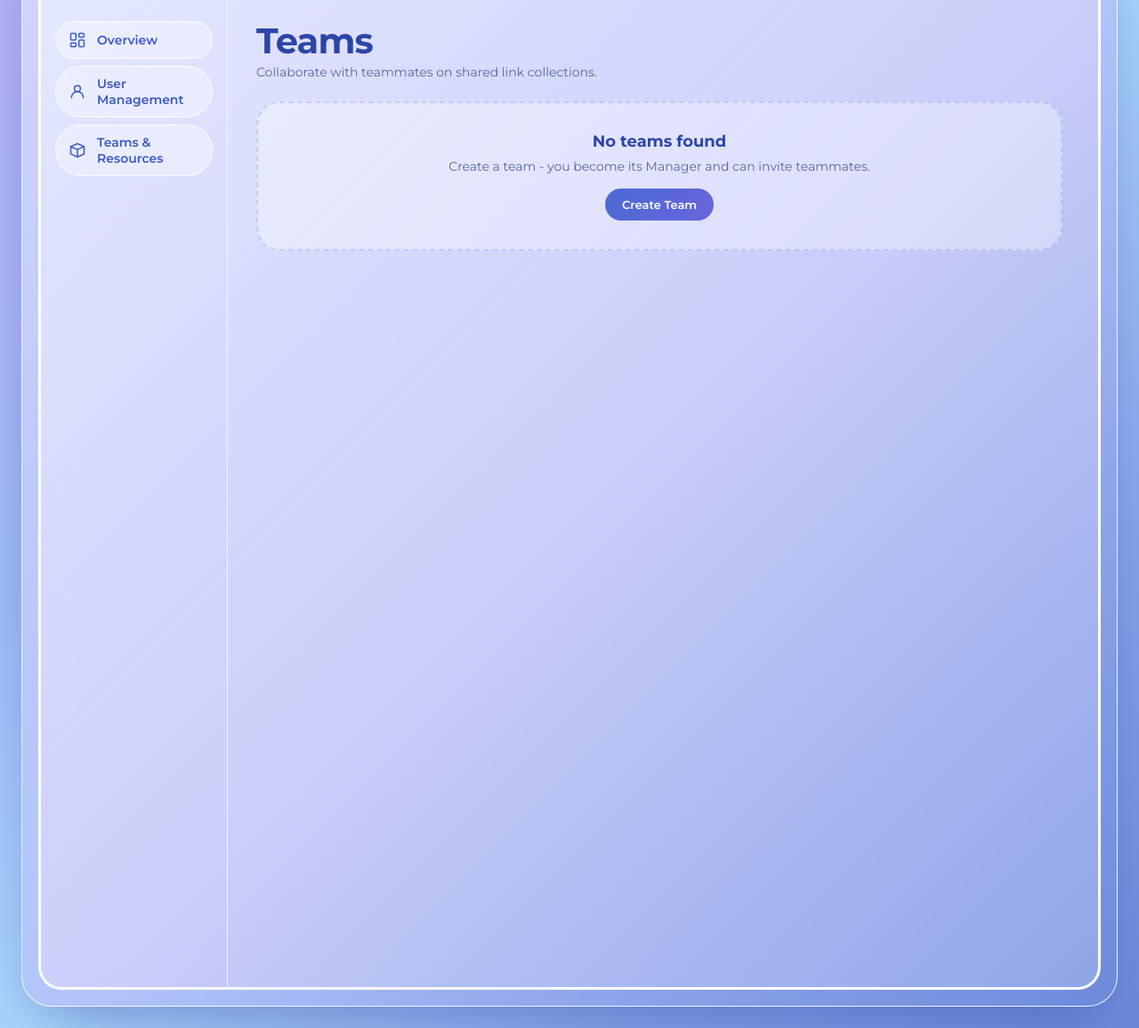
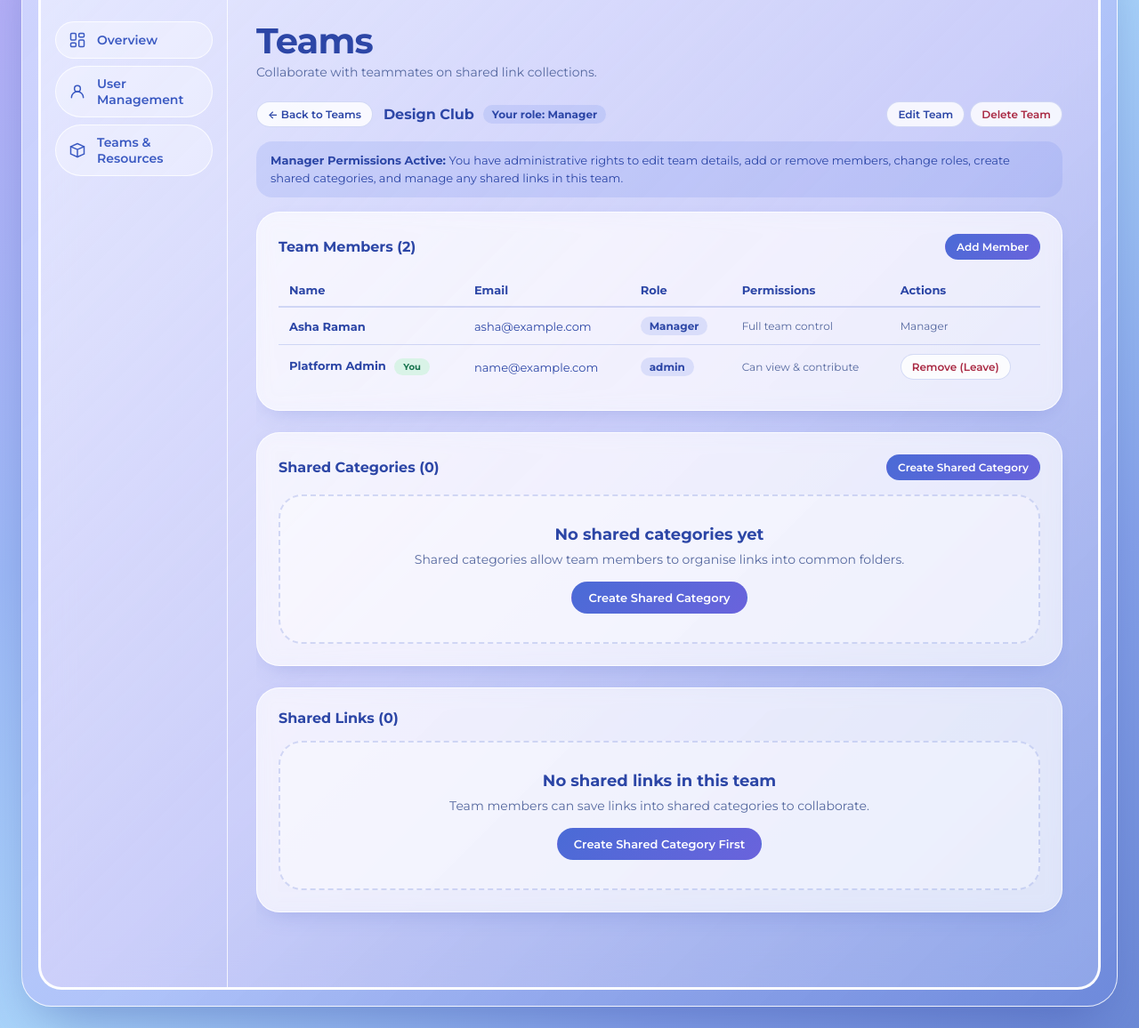
Before and after one commit to jaiharini004/LinkSphere, a Flask app: page /teams in a window 1280 px wide. Shown: the part 111-1267 px from the top of the page at 89% size. Run offline with Flask 3, Linux system fonts and the light colour scheme; the visitor is signed in with stand-in values (Sample User, id 1); data comes from the database, SQL or seed files in the repository; tables that the repository leaves empty hold one stand-in row (values such as "Sample post").

Commit message:
updated files

```diff
--- a/app/config.py
+++ b/app/config.py
@@ -20,6 +20,9 @@
         print("[LinkSphere] No Supabase DATABASE_URL configured. Falling back to local SQLite: sqlite:///linksphere.db")
 
     SQLALCHEMY_TRACK_MODIFICATIONS = False
+    SQLALCHEMY_ENGINE_OPTIONS = {
+        'connect_args': {'prepare_threshold': None}
+    } if ('pooler.supabase.com' in RAW_DATABASE_URL or ':6543' in RAW_DATABASE_URL) else {}
 
     # n8n Automation Webhooks
     N8N_INVITE_WEBHOOK_URL = os.getenv('N8N_INVITE_WEBHOOK_URL', '').strip()
--- a/app/routes/user.py
+++ b/app/routes/user.py
@@ -1,7 +1,8 @@
 from datetime import datetime
 from flask import Blueprint, render_template, request, redirect, url_for, jsonify, abort, flash
 from app.extensions import db
-from app.models import Link, Category, Team, Folder
+from sqlalchemy import func
+from app.models import User, Link, Category, Team, Folder, TeamMember
 from app.helpers import (
     get_current_user,
     login_required,
@@ -669,18 +670,34 @@
         except (ValueError, TypeError):
             pass
 
-    teams_list = Team.query.filter_by(manager_id=user.id).order_by(Team.created_at.desc()).all()
+    # Find all teams where user is manager or a member
+    member_team_ids = [m.team_id for m in TeamMember.query.filter((TeamMember.user_id == user.id) | (TeamMember.email == user.email)).all()]
+    teams_list = Team.query.filter(
+        (Team.manager_id == user.id) | (Team.id.in_(member_team_ids))
+    ).order_by(Team.created_at.desc()).all()
 
     active_team = None
     shared_categories = []
     shared_links = []
+    is_manager = False
 
     if team_id:
-        active_team = Team.query.filter_by(id=team_id, manager_id=user.id).first()
-        if not active_team and teams_list:
-            active_team = teams_list[0]
+        active_team = Team.query.filter(
+            (Team.id == team_id) & ((Team.manager_id == user.id) | (Team.id.in_(member_team_ids)))
+        ).first()
+
+    if not active_team and teams_list:
+        active_team = teams_list[0]
 
     if active_team:
+        is_manager = (active_team.manager_id == user.id)
+        if not is_manager:
+            user_mem = TeamMember.query.filter_by(team_id=active_team.id).filter(
+                (TeamMember.user_id == user.id) | (TeamMember.email == user.email)
+            ).first()
+            if user_mem and user_mem.role == 'Manager':
+                is_manager = True
+
         shared_categories = Category.query.filter_by(team_name=active_team.name).all()
         cat_ids = [c.id for c in shared_categories]
         if cat_ids:
@@ -693,6 +710,7 @@
         'user/teams.html',
         teams=teams_list,
         active_team=active_team,
+        is_manager=is_manager,
         shared_categories=shared_categories,
         shared_links=shared_links,
         active_page='teams',
@@ -745,11 +763,34 @@
     team = Team.query.filter_by(id=team_id, manager_id=user.id).first_or_404()
 
     data = request.get_json(silent=True) or request.form
-    email = (data.get('email') or '').strip()
+    email = (data.get('email') or '').strip().lower()
     role = (data.get('role') or 'Member').strip()
 
     if not email:
         return jsonify({'error': 'Please provide an email address.'}), 400
+
+    # Check if target is manager
+    if team.owner and team.owner.email.lower() == email:
+        return jsonify({'error': 'User is already the manager of this team.'}), 400
+
+    # Check if already a member
+    existing = TeamMember.query.filter_by(team_id=team.id).filter(func.lower(TeamMember.email) == email).first()
+    if existing:
+        return jsonify({'error': f"'{email}' is already a member of this team."}), 400
+
+    # Check if registered user exists
+    reg_user = User.query.filter(func.lower(User.email) == email).first()
+    if reg_user and reg_user.is_admin:
+        return jsonify({'error': 'Platform administrators cannot be added as regular team members.'}), 400
+
+    member = TeamMember(
+        team_id=team.id,
+        user_id=reg_user.id if reg_user else None,
+        email=email,
+        role=role
+    )
+    db.session.add(member)
+    db.session.commit()
 
     from app.helpers import send_invitation_email
     webhook_sent = False
@@ -761,11 +802,49 @@
 
     return jsonify({
         'status': 'ok',
-        'message': f'Invitation sent to {email}',
+        'message': f'Added {email} to {team.name} as {role}',
         'email': email,
         'role': role,
+        'members_count': team.members_count,
         'webhook_sent': webhook_sent
     })
+
+
+@user_bp.route('/teams/<int:team_id>/members/<int:member_id>/delete', methods=['POST'])
+@login_required
+def remove_team_member(team_id, member_id):
+    user = get_current_user()
+    team = Team.query.get_or_404(team_id)
+    member = TeamMember.query.filter_by(id=member_id, team_id=team.id).first_or_404()
+
+    # Permission check: team manager OR the member themselves
+    is_manager = (team.manager_id == user.id)
+    is_self = (member.user_id == user.id or member.email.lower() == user.email.lower())
+
+    if not (is_manager or is_self):
+        return jsonify({'error': 'You do not have permission to remove this member.'}), 403
+
+    db.session.delete(member)
+    db.session.commit()
+    return jsonify({'status': 'ok', 'message': 'Member removed from team.', 'members_count': team.members_count})
+
+
+@user_bp.route('/teams/<int:team_id>/members/<int:member_id>/role', methods=['POST'])
+@login_required
+def change_team_member_role(team_id, member_id):
+    user = get_current_user()
+    team = Team.query.filter_by(id=team_id, manager_id=user.id).first_or_404()
+    member = TeamMember.query.filter_by(id=member_id, team_id=team.id).first_or_404()
+
+    data = request.get_json(silent=True) or request.form
+    new_role = (data.get('role') or 'Member').strip()
+    if new_role not in ['Manager', 'Member']:
+        return jsonify({'error': 'Invalid role.'}), 400
+
+    member.role = new_role
+    db.session.commit()
+    return jsonify({'status': 'ok', 'role': member.role})
+
 
 
 @user_bp.route('/settings')
--- a/static/js/forms.js
+++ b/static/js/forms.js
@@ -370,6 +370,140 @@
   openModal('User Account: ' + name, body, null, null);
 }
 
+function editUser(userId) {
+  fetch('/admin/users/' + userId)
+    .then(function (res) {
+      if (!res.ok) { throw new Error('Could not fetch user details'); }
+      return res.json();
+    })
+    .then(function (u) {
+      let teamOptions = '<option value="">None</option>';
+      if (u.available_teams && u.available_teams.length) {
+        u.available_teams.forEach(function (t) {
+          teamOptions += '<option value="' + t.id + '"' + (u.team_id === t.id ? ' selected' : '') + '>' + esc(t.name) + '</option>';
+        });
+      }
+
+      const bodyHtml =
+        '<div class="field">' +
+          '<label for="eu_name">Name *</label>' +
+          '<input class="input" id="eu_name" name="name" value="' + esc(u.name) + '" required>' +
+        '</div>' +
+        '<div class="field">' +
+          '<label for="eu_email">Email</label>' +
+          '<input class="input" id="eu_email" name="email" value="' + esc(u.email) + '" readonly style="opacity:0.75;cursor:not-allowed;">' +
+        '</div>' +
+        '<div class="field">' +
+          '<label for="eu_role">Role</label>' +
+          '<select class="select" id="eu_role" name="role">' +
+            '<option value="User"' + (u.role === 'User' ? ' selected' : '') + '>User</option>' +
+            '<option value="Admin"' + (u.role === 'Admin' ? ' selected' : '') + '>Admin</option>' +
+          '</select>' +
+        '</div>' +
+        '<div class="field">' +
+          '<label for="eu_status">Status</label>' +
+          '<select class="select" id="eu_status" name="status">' +
+            '<option value="Active"' + (u.status === 'Active' ? ' selected' : '') + '>Active</option>' +
+            '<option value="Disabled"' + (u.status === 'Disabled' ? ' selected' : '') + '>Disabled</option>' +
+          '</select>' +
+        '</div>' +
+        '<div class="field">' +
+          '<label for="eu_team">Team Assignment</label>' +
+          '<select class="select" id="eu_team" name="team">' + teamOptions + '</select>' +
+          '<span class="hint">Assign user as team member or None to clear.</span>' +
+        '</div>';
+
+      openModal('Edit User: ' + u.name, bodyHtml, 'Save Changes', function (form) {
+        const name = String(form.get('name') || '').trim();
+        const role = String(form.get('role') || 'User');
+        const status = String(form.get('status') || 'Active');
+        const team = form.get('team');
+
+        if (!name) { return 'Please enter a name.'; }
+
+        fetch('/admin/users/' + userId + '/edit', {
+          method: 'POST',
+          headers: { 'Content-Type': 'application/json' },
+          body: JSON.stringify({ name: name, role: role, status: status, team: team })
+        }).then(function (res) {
+          if (res.ok) {
+            toast('User updated.');
+            closeModal();
+            window.location.reload();
+          } else {
+            res.json().then(function (err) {
+              const errEl = $('formError');
+              if (errEl) { errEl.textContent = err.error || 'Could not update user.'; }
+              else { toast(err.error || 'Could not update user.', true); }
+            });
+          }
+        }).catch(function () {
+          const errEl = $('formError');
+          if (errEl) { errEl.textContent = 'Network error updating user.'; }
+        });
+      });
+    })
+    .catch(function () {
+      toast('Could not retrieve user info.', true);
+    });
+}
+
+function deleteUser(userId) {
+  const btn = document.querySelector('[data-action="deleteUser"][data-id="' + userId + '"]');
+  const name = (btn && btn.dataset.name) ? btn.dataset.name : 'this user';
+
+  confirmBox(
+    'Delete user account?',
+    'Delete <b>' + esc(name) + '</b>? Their personal categories and links will be permanently removed. Shared team resources stay safe.',
+    'Delete User',
+    function () {
+      fetch('/admin/users/' + userId + '/delete', {
+        method: 'POST',
+        headers: { 'Content-Type': 'application/json' }
+      }).then(function (res) {
+        if (res.ok) {
+          toast('User ' + name + ' deleted.');
+          closeModal();
+          window.location.reload();
+        } else {
+          res.json().then(function (err) {
+            toast(err.error || 'Could not delete user.', true);
+          });
+        }
+      }).catch(function () {
+        toast('Network error deleting user.', true);
+      });
+    }
+  );
+}
+
+function removeTeamMember(teamId, memberId) {
+  confirmBox(
+    'Remove team member?',
+    'Are you sure you want to remove this member from the team?',
+    'Remove Member',
+    function () {
+      fetch('/teams/' + teamId + '/members/' + memberId + '/delete', {
+        method: 'POST',
+        headers: { 'Content-Type': 'application/json' }
+      }).then(function (res) {
+        if (res.ok) {
+          toast('Member removed.');
+          closeModal();
+          window.location.reload();
+        } else {
+          res.json().then(function (err) {
+            toast(err.error || 'Could not remove member.', true);
+          });
+        }
+      }).catch(function () {
+        toast('Network error removing member.', true);
+      });
+    }
+  );
+}
+
+
 /* ---------------------------------------------------------------------
    Global Event Delegation
    --------------------------------------------------------------------- */
@@ -493,6 +627,15 @@
     return;
   }
 
+  if (action === 'copyLandingShort') {
+    const outputEl = $('landingShortOutput');
+    const url = d.url || (outputEl ? outputEl.textContent : '');
+    if (url) {
+      copyUrl(url);
+    }
+    return;
+  }
+
   if (action === 'copyUrl') {
     const card = element.closest('.link-card');
     const urlEl = card ? card.querySelector('.card-url') : null;
@@ -598,6 +741,21 @@
 
   if (action === 'toggleUser') {
     toggleUser(d.id);
+    return;
+  }
+
+  if (action === 'editUser') {
+    editUser(d.id);
+    return;
+  }
+
+  if (action === 'deleteUser') {
+    deleteUser(d.id);
+    return;
+  }
+
+  if (action === 'removeMember') {
+    removeTeamMember(d.team, d.member);
     return;
   }
 
@@ -713,11 +871,74 @@
 
   if (form.id === 'landingShortForm') {
     event.preventDefault();
-    openSignInModal();
-    toast('Please sign in or create an account to save links and generate custom short URLs.');
+    const urlInput = $('landingLongUrl');
+    const errBox = $('landingShortError');
+    const resBox = $('landingShortResult');
+    const val = urlInput ? urlInput.value.trim() : '';
+
+    if (resBox) { resBox.classList.add('hidden'); resBox.innerHTML = ''; }
+    if (errBox) { errBox.textContent = ''; }
+
+    if (!val) {
+      if (errBox) { errBox.textContent = 'Please enter a URL to shorten.'; }
+      return;
+    }
+
+    fetch('/short/create', {
+      method: 'POST',
+      headers: { 'Content-Type': 'application/json' },
+      body: JSON.stringify({ url: val })
+    }).then(function (res) {
+      return res.json().then(function (data) {
+        if (!res.ok) {
+          if (errBox) { errBox.textContent = data.error || 'Could not create short URL.'; }
+        } else {
+          if (errBox) { errBox.textContent = ''; }
+          if (resBox) {
+            resBox.classList.remove('hidden');
+            resBox.innerHTML =
+              '<div style="margin-bottom:8px"><strong>Generated Short URL:</strong></div>' +
+              '<div class="copy-row" style="display:flex;align-items:center;gap:8px;flex-wrap:wrap;">' +
+                '<code id="landingShortOutput" style="font-weight:600;padding:6px 12px;background:rgba(255,255,255,0.08);border-radius:6px;">' + esc(data.short_url) + '</code>' +
+                '<button type="button" class="btn btn-sm btn-primary" data-action="copyLandingShort" data-url="' + esc(data.short_url) + '">Copy Short URL</button>' +
+                '<a href="' + esc(data.short_url) + '" target="_blank" rel="noopener noreferrer" class="btn btn-sm" style="text-decoration:none;">Open</a>' +
+              '</div>';
+          }
+          toast('Short URL created!');
+        }
+      });
+    }).catch(function () {
+      if (errBox) { errBox.textContent = 'Network error creating short URL.'; }
+    });
     return;
   }
 });
+
+/* Team member role change listener */
+document.addEventListener('change', function (event) {
+  const target = event.target;
+  if (target && target.dataset.change === 'changeRole') {
+    const teamId = target.dataset.team;
+    const memberId = target.dataset.member;
+    const newRole = target.value;
+    if (teamId && memberId) {
+      fetch('/teams/' + teamId + '/members/' + memberId + '/role', {
+        method: 'POST',
+        headers: { 'Content-Type': 'application/json' },
+        body: JSON.stringify({ role: newRole })
+      }).then(function (res) {
+        if (res.ok) {
+          toast('Member role updated to ' + newRole + '.');
+        } else {
+          res.json().then(function (err) { toast(err.error || 'Could not update role.', true); });
+        }
+      }).catch(function () {
+        toast('Network error updating role.', true);
+      });
+    }
+  }
+});
+
 
 /* Keyboard Escape to dismiss modals and open menus */
 document.addEventListener('keydown', function (event) {
--- a/templates/auth/user_login.html
+++ b/templates/auth/user_login.html
@@ -42,7 +42,6 @@
           <div style="margin-top:24px;display:flex;gap:12px;justify-content:center;flex-wrap:wrap;">
             <button class="btn btn-primary" type="button" data-action="openSignInModal" style="padding:10px 24px;">Sign In</button>
             <a href="{{ url_for('register') }}" class="btn" style="text-decoration:none;padding:10px 24px;">Create Account</a>
-            <a href="{{ url_for('public_resolver') }}" class="btn" style="text-decoration:none;padding:10px 24px;">Open Short URL</a>
           </div>
         </section>
 
@@ -64,16 +63,17 @@
           <form id="landingShortForm" novalidate>
             <div class="field">
               <label for="landingLongUrl">Destination URL</label>
-              <input class="input" id="landingLongUrl" type="url" placeholder="https://example.com/long-page-link">
+              <input class="input" id="landingLongUrl" type="url" placeholder="https://example.com/long-page-link" required>
             </div>
             <p class="form-error" id="landingShortError" role="alert"></p>
             <button class="btn btn-primary" type="submit" style="width:100%">Create Short URL</button>
           </form>
           <div id="landingShortResult" class="result-box hidden" role="status"></div>
           <div class="short-url-note">
-            <p class="card-meta">Enter any long web address above. Saving links and generating custom short URLs connects directly to your LinkSphere workspace once signed in.</p>
+            <p class="card-meta">Enter any long web address above to generate an instant short URL. Sign in to save links, customize categories, and monitor health in your workspace.</p>
           </div>
         </section>
+
       </div>
 
       <!-- SIGN IN POPUP MODAL -->
--- a/templates/components/link_card.html
+++ b/templates/components/link_card.html
@@ -30,15 +30,6 @@
     {{ link.owner_label | default('Personal') }}
   </div>
 
-  {% if link.short_code %}
-    {% if mode == 'trash' %}
-      <div class="card-short"><span>Short URL unavailable while in Trash</span></div>
-    {% else %}
-      <div class="card-short">
-        <span>Short URL: <code>https://lnk.sphere/{{ link.short_code }}</code></span>
-      </div>
-    {% endif %}
-  {% endif %}
 
   <div class="card-foot">
     <div class="card-health">
--- a/templates/user/teams.html
+++ b/templates/user/teams.html
@@ -45,24 +45,61 @@
           </tr>
         </thead>
         <tbody>
+          <!-- Manager row -->
           <tr>
             <td>
-              <b>{{ current_user.name }}</b>
+              <b>{{ active_team.owner.name if active_team.owner else 'Manager' }}</b>
+              {% if active_team.manager_id == current_user.id %}
               <span class="badge badge-active" style="font-size:10px;margin-left:6px;">You</span>
+              {% endif %}
             </td>
-            <td>{{ current_user.email }}</td>
-            <td>
-              <select class="select" style="width:auto;padding:4px 8px;font-size:13px;" data-change="changeRole" data-team="{{ active_team.id }}" data-user="{{ current_user.id }}" aria-label="Role">
-                <option value="Manager" selected>Manager</option>
-                <option value="Member">Member</option>
-              </select>
-            </td>
+            <td>{{ active_team.owner.email if active_team.owner else '-' }}</td>
+            <td><span class="badge badge-role">Manager</span></td>
             <td><span class="card-meta">Full team control</span></td>
             <td>
-              <button type="button" class="btn btn-sm btn-danger" data-action="deleteTeam" data-id="{{ active_team.id }}">Remove (Leave)</button>
+              {% if active_team.manager_id == current_user.id %}
+              <span class="card-meta">Team Creator</span>
+              {% else %}
+              <span class="card-meta">Manager</span>
+              {% endif %}
             </td>
           </tr>
+          <!-- Member rows -->
+          {% if active_team.members_list %}
+            {% for m in active_team.members_list %}
+              {% if m.user_id != active_team.manager_id and m.email != (active_team.owner.email if active_team.owner else '') %}
+              <tr>
+                <td>
+                  <b>{{ m.member_name }}</b>
+                  {% if current_user and (m.user_id == current_user.id or m.email == current_user.email) %}
+                  <span class="badge badge-active" style="font-size:10px;margin-left:6px;">You</span>
+                  {% endif %}
+                </td>
+                <td>{{ m.email }}</td>
+                <td>
+                  {% if is_manager or active_team.manager_id == current_user.id %}
+                  <select class="select" style="width:auto;padding:4px 8px;font-size:13px;" data-change="changeRole" data-team="{{ active_team.id }}" data-member="{{ m.id }}" aria-label="Role of {{ m.member_name }}">
+                    <option value="Manager" {% if m.role == 'Manager' %}selected{% endif %}>Manager</option>
+                    <option value="Member" {% if m.role == 'Member' %}selected{% endif %}>Member</option>
+                  </select>
+                  {% else %}
+                  <span class="badge badge-role">{{ m.role }}</span>
+                  {% endif %}
+                </td>
+                <td><span class="card-meta">{% if m.role == 'Manager' %}Full team control{% else %}Can view & contribute{% endif %}</span></td>
+                <td>
+                  {% if is_manager or active_team.manager_id == current_user.id or (current_user and (m.user_id == current_user.id or m.email == current_user.email)) %}
+                  <button type="button" class="btn btn-sm btn-danger" data-action="removeMember" data-team="{{ active_team.id }}" data-member="{{ m.id }}">Remove{% if current_user and (m.user_id == current_user.id or m.email == current_user.email) %} (Leave){% endif %}</button>
+                  {% else %}
+                  <span class="card-meta">Read-only</span>
+                  {% endif %}
+                </td>
+              </tr>
+              {% endif %}
+            {% endfor %}
+          {% endif %}
         </tbody>
+
       </table>
     </div>
   </section>
```
Also changed, not shown: app/helpers.py (+18 -2 lines), app/models.py (+46 -3 lines), app/routes/admin.py (+118 -7 lines), app/routes/short.py (+60 -1 lines), script.js (+33 -15 lines), templates/admin/users.html (+4 -4 lines).
